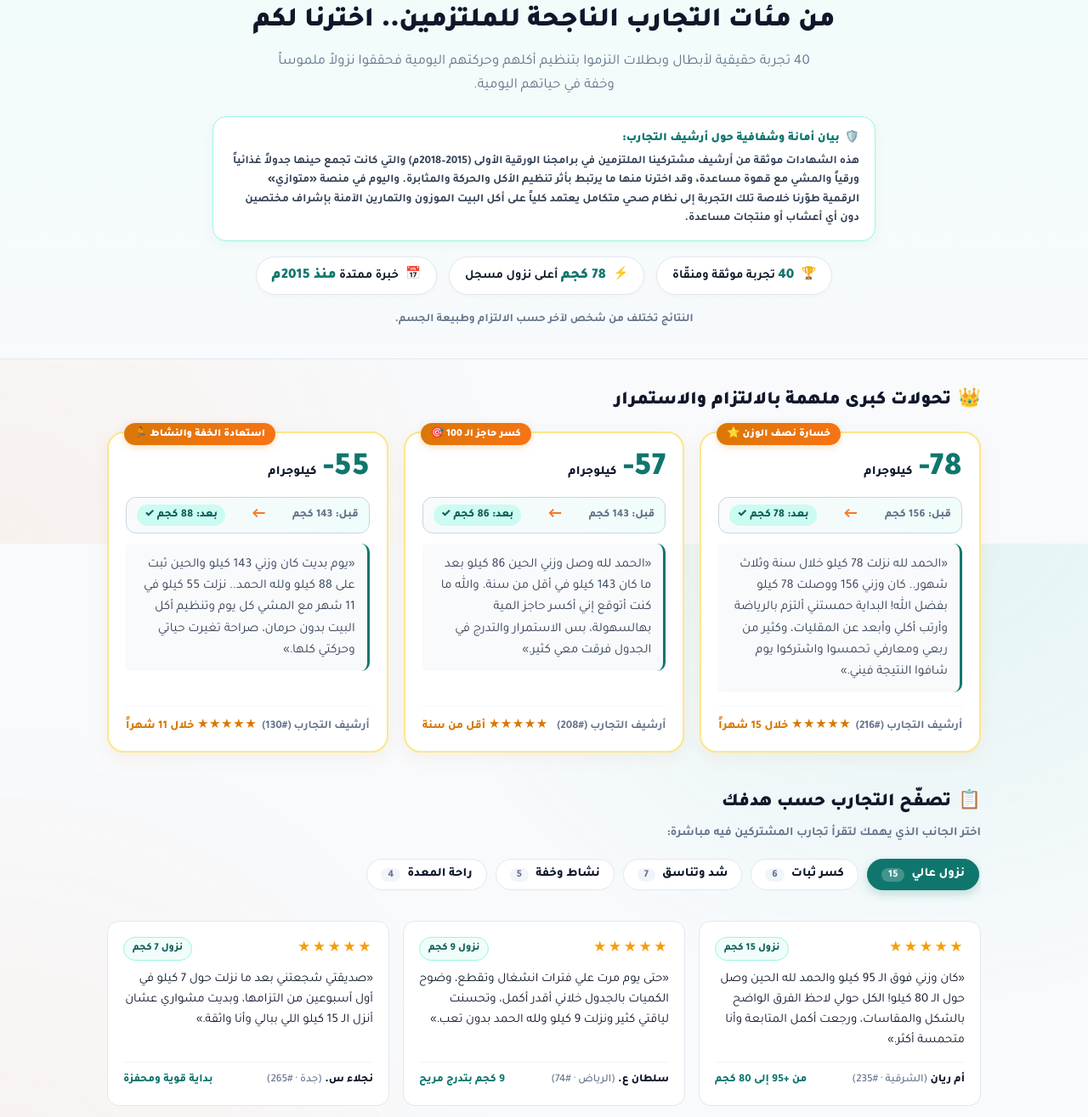
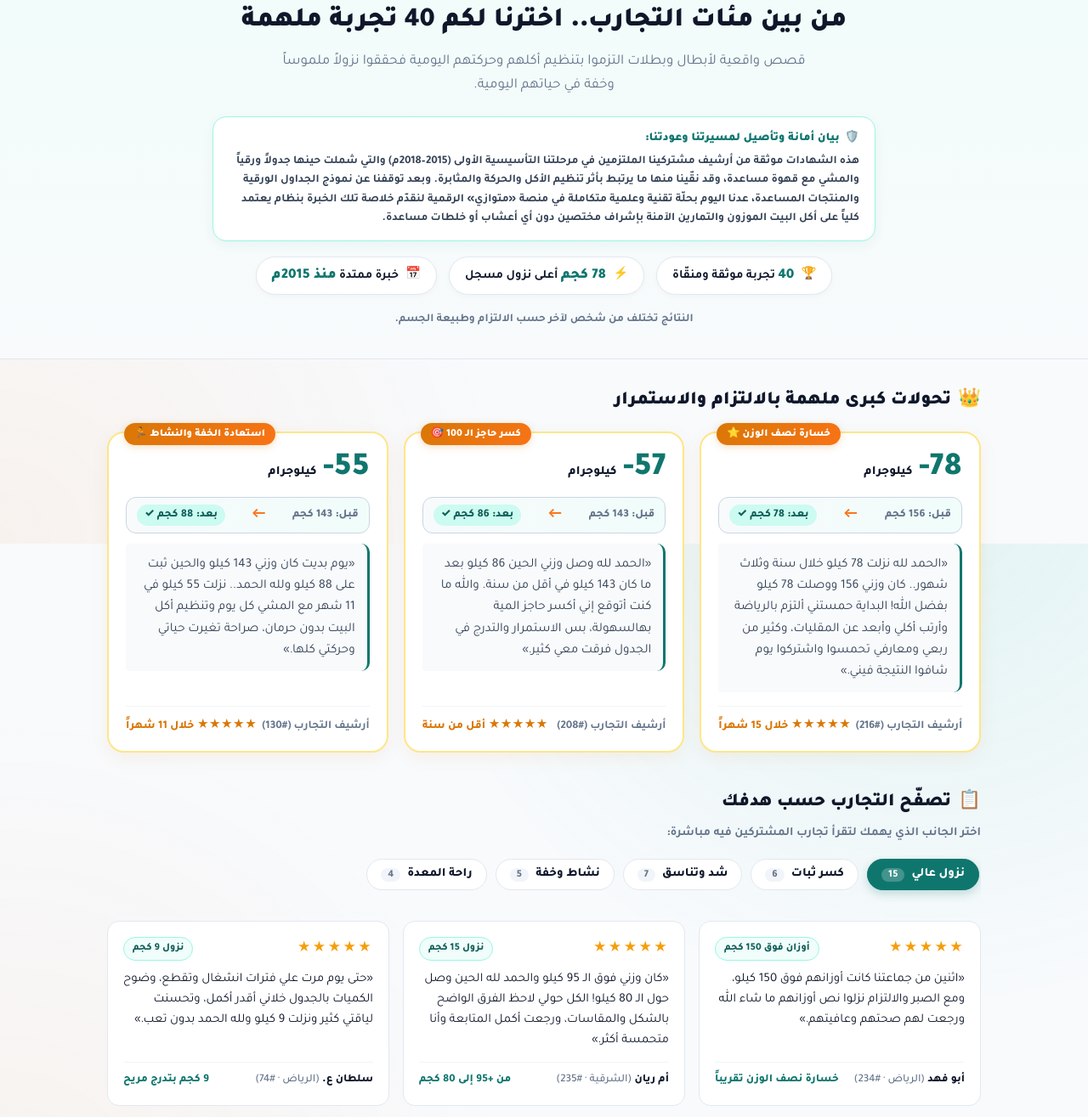
Before and after one commit to abuelyasalmalki/motawazi, a plain HTML site: page stories.html in a window 1280 px wide. Shown: the part 160-1475 px from the top of the page at 85% size. Drawn offline with Linux system fonts and the light colour scheme; no server answers.

Commit message:
feat(stories): refine 40 stories title, clarify modern return after stopping auxiliary products, and feature #234 first

```diff
--- a/stories.html
+++ b/stories.html
@@ -434,19 +434,19 @@
         <span aria-hidden="true">📜</span>
         <span>مسيرة خبرة وتجارب موثقة منذ 2015م</span>
       </div>
-      <h1 id="stories-page-title" class="stories-hero__title">من مئات التجارب الناجحة للملتزمين.. اخترنا لكم</h1>
+      <h1 id="stories-page-title" class="stories-hero__title">من بين مئات التجارب.. اخترنا لكم 40 تجربة ملهمة</h1>
       <p class="stories-hero__subtitle">
-        40 تجربة حقيقية لأبطال وبطلات التزموا بتنظيم أكلهم وحركتهم اليومية فحققوا نزولاً ملموساً وخفة في حياتهم اليومية.
+        قصص واقعية لأبطال وبطلات التزموا بتنظيم أكلهم وحركتهم اليومية فحققوا نزولاً ملموساً وخفة في حياتهم اليومية.
       </p>
 
-      <!-- بيان الأمانة والشفافية وتأصيل المسيرة منذ 2015 -->
+      <!-- بيان الأمانة والشفافية وتفسير العودة بحلّة متوازي الرقمية -->
       <div style="max-width: 780px; margin: 0 auto 18px; background: #ffffff; border: 1.5px solid #99f6e4; border-radius: 16px; padding: 14px 18px; text-align: right; box-shadow: 0 4px 14px rgba(15, 118, 110, 0.06);">
         <div style="font-size: 0.86rem; font-weight: 900; color: #0f766e; margin-bottom: 4px; display: flex; align-items: center; gap: 6px;">
           <span>🛡️</span>
-          <span>بيان أمانة وشفافية حول أرشيف التجارب:</span>
+          <span>بيان أمانة وتأصيل لمسيرتنا وعودتنا:</span>
         </div>
         <p style="margin: 0; font-size: 0.84rem; line-height: 1.68; color: #334155; font-weight: 600;">
-          هذه الشهادات موثقة من أرشيف مشتركينا الملتزمين في <strong>برامجنا الورقية الأولى (2015–2018م)</strong> والتي كانت تجمع حينها جدولاً غذائياً ورقياً والمشي مع قهوة مساعدة، وقد اخترنا منها ما يرتبط بأثر تنظيم الأكل والحركة والمثابرة. واليوم في <strong>منصة «متوازي» الرقمية</strong> طوّرنا خلاصة تلك التجربة إلى نظام صحي متكامل يعتمد كلياً على أكل البيت الموزون والتمارين الآمنة بإشراف مختصين <strong>دون أي أعشاب أو منتجات مساعدة</strong>.
+          هذه الشهادات موثقة من أرشيف مشتركينا الملتزمين في <strong>مرحلتنا التأسيسية الأولى (2015–2018م)</strong> والتي شملت حينها جدولاً ورقياً والمشي مع قهوة مساعدة، وقد نقّينا منها ما يرتبط بأثر تنظيم الأكل والحركة والمثابرة. وبعد توقفنا عن نموذج الجداول الورقية والمنتجات المساعدة، <strong>عدنا اليوم بحلّة تقنية وعلمية متكاملة في منصة «متوازي» الرقمية</strong> لنقدّم خلاصة تلك الخبرة بنظام يعتمد كلياً على أكل البيت الموزون والتمارين الآمنة بإشراف مختصين <strong>دون أي أعشاب أو خلطات مساعدة</strong>.
         </p>
       </div>
 
@@ -632,6 +632,14 @@
     var STORIES_DATA = [
       // ==================== 1. نزول عالي (15 تجربة) ====================
       {
+        author: "أبو فهد",
+        region: "الرياض · #234",
+        category: "high-loss",
+        tag: "أوزان فوق 150 كجم",
+        result: "خسارة نصف الوزن تقريباً",
+        quote: "اثنين من جماعتنا كانت أوزانهم فوق 150 كيلو، ومع الصبر والالتزام نزلوا نص أوزانهم ما شاء الله ورجعت لهم صحتهم وعافيتهم."
+      },
+      {
         author: "أم ريان",
         region: "الشرقية · #235",
         category: "high-loss",
@@ -718,14 +726,6 @@
         tag: "من 92 إلى 88",
         result: "نزول 4 كجم مع مشي",
         quote: "أمشي كل يوم 20 إلى 30 دقيقة قبل الفطور وملتزم بالحصص، كان وزني 92 والحين وصلت 88 كيلو بدون أي ألم أو ضغط على الركبة."
-      },
-      {
-        author: "أبو فهد",
-        region: "الرياض · #234",
-        category: "high-loss",
-        tag: "أوزان فوق 150",
-        result: "تحول عائلي ملهم",
-        quote: "اثنين من جماعتنا كانت أوزانهم فوق 150 كيلو، ومع الصبر والالتزام نزلوا نص أوزانهم ما شاء الله ورجعت لهم صحتهم وعافيتهم."
       },
       {
         author: "لطيفة ك.",
```
Also changed, not shown: index.html (+4 -4 lines).
